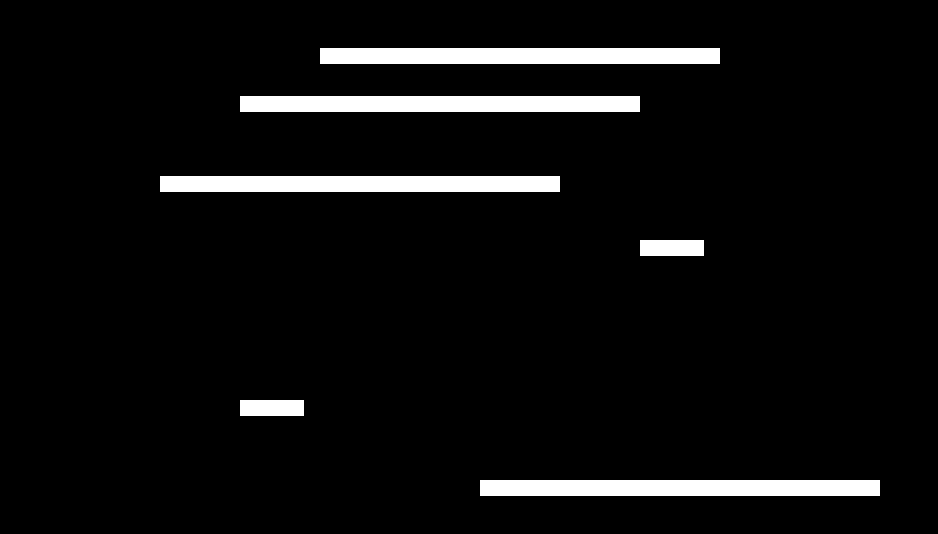
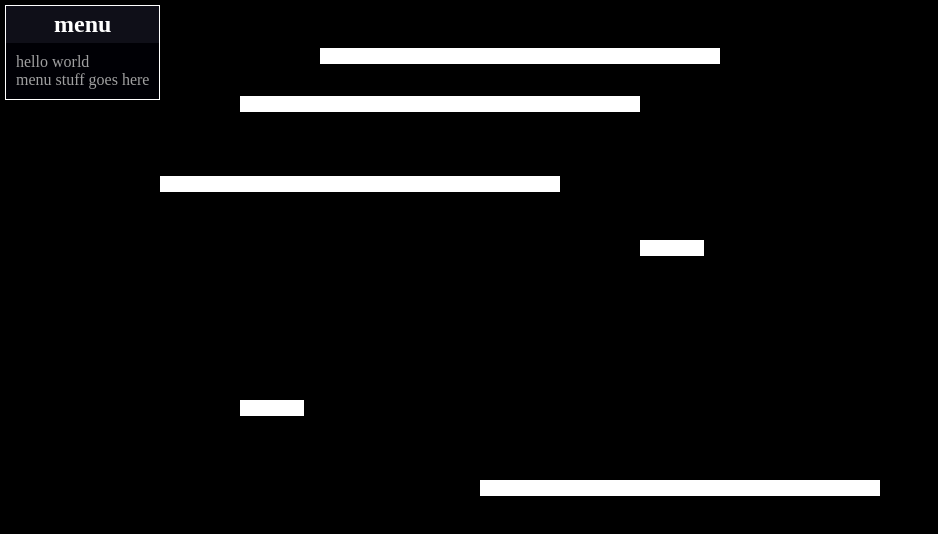
Before and after one commit to leiDnedyA/Mario-clone, a website: page public/editor.html in a window 1280 px wide. Shown: the whole page, without its empty margins (0-938 px from the left). Drawn offline with Linux system fonts and the light colour scheme.

Commit message:
added menu element to editor.html

```diff
--- a/public/editor.html
+++ b/public/editor.html
@@ -6,10 +6,36 @@
                 padding: 0;
                 border: 0;
             }
+            #menu {
+                position: absolute;
+                left: 5px;
+                top: 5px;
+                z-index: 9;
+                background-color: rgba(0, 0, 10, .5);
+                color: #ffffff;
+                border: solid white 1px;
+            }
+            #menuHeader {
+                padding: 5px;
+                text-align: center;
+                background-color: rgba(50, 50, 70, .3);
+                cursor: move;
+            }
+            #menuContents{
+                color: rgba(200, 200, 200, .8);
+                padding: 10px;
+            }
         </style>
     </head>
     <body>
         <canvas id="editorCanvas"></canvas>
+        <div id="menu">
+            <div id="menuHeader"><h2>menu</h2></div>
+            <div id="menuContents">
+                <p>hello world</p>
+                <p>menu stuff goes here</p>
+            </div>
+        </div>
         <script src="./js/worldElements/platform.js"></script>
         <script src="./js/worldElements/door.js"></script>
         <script src="./js/level/level.js"></script>
```
